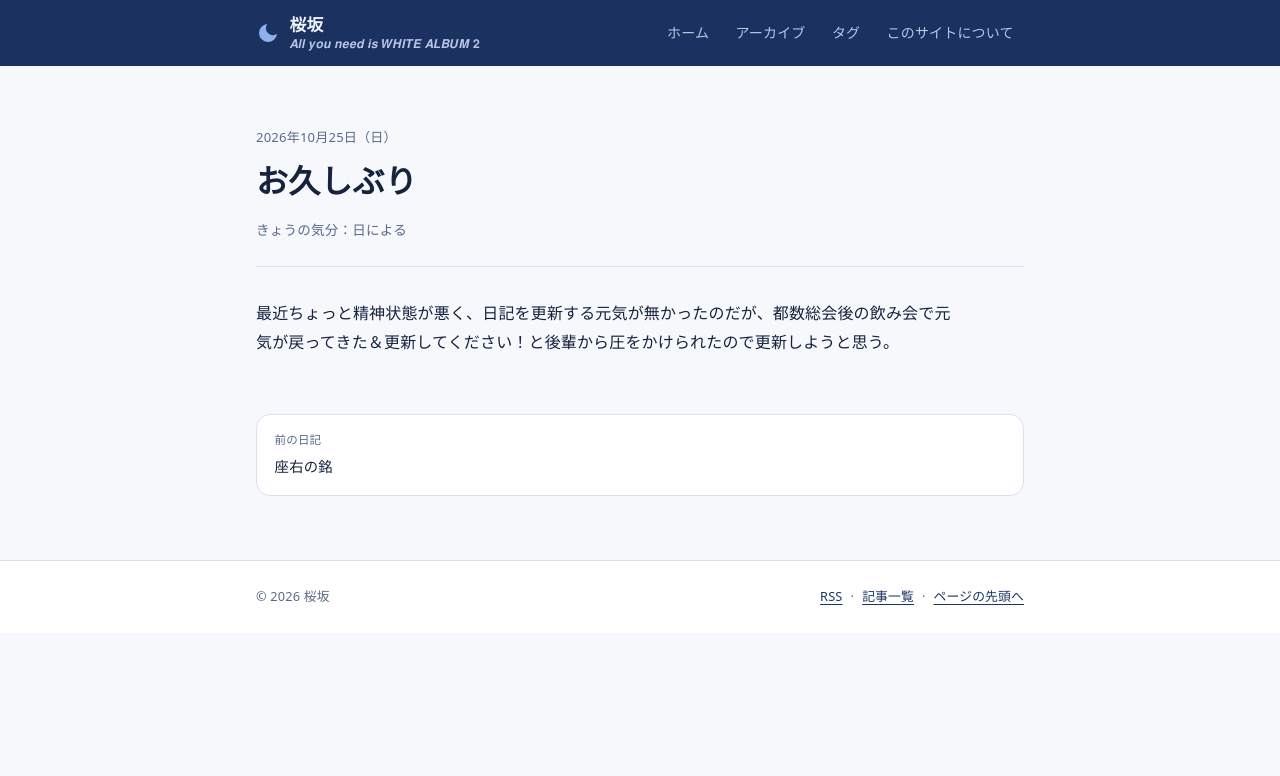
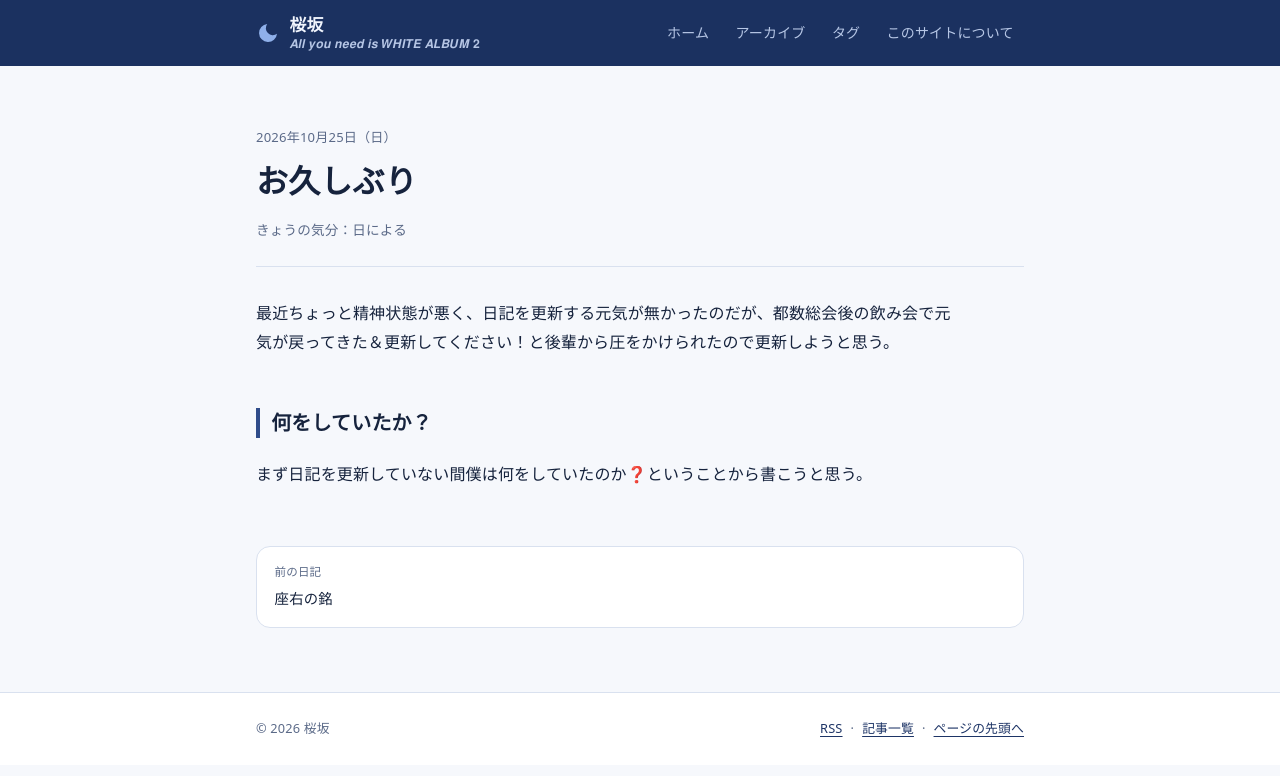
Before and after one commit to sakurazaka-math/sakurazaka-math.github.io, a Jekyll site: the page built from _posts/2026-10-25-day22.md, in a window 1280 px wide. Shown: the top 776 px of the page. Built offline with Jekyll 4.4.1, drawn with Linux system fonts in a browser that asks for light colours.

Commit message:
2026-10-25-day22.md を更新

```diff
--- a/_posts/2026-10-25-day22.md
+++ b/_posts/2026-10-25-day22.md
@@ -6,3 +6,6 @@ mood: 日による
 ---
 最近ちょっと精神状態が悪く、日記を更新する元気が無かったのだが、都数総会後の飲み会で元気が戻ってきた＆更新してくださ️️い️！と後輩から圧をかけられたので更新しようと思う。
 <!--more-->
+
+## 何をしていたか？
+まず日記を更新していない間僕は何をしていたのか❓ということから書こうと思う。
```
